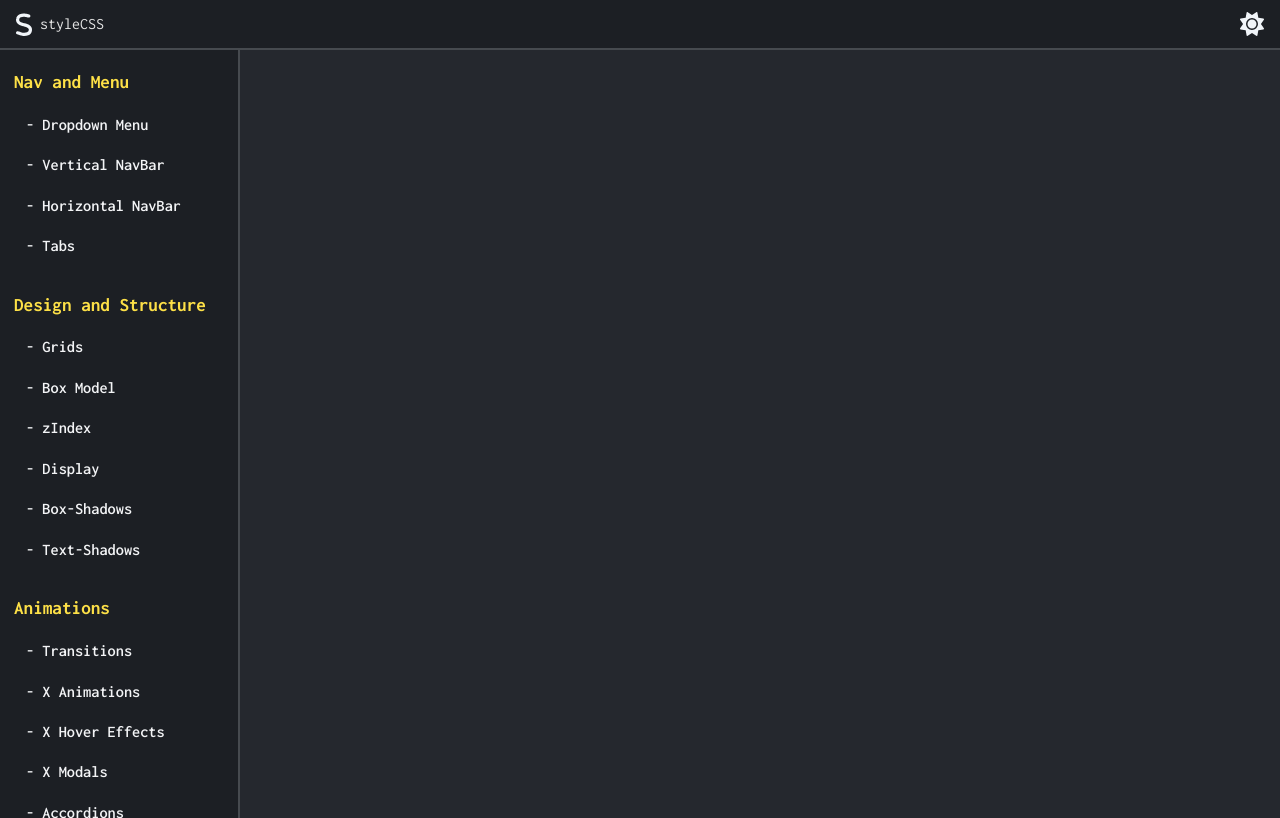
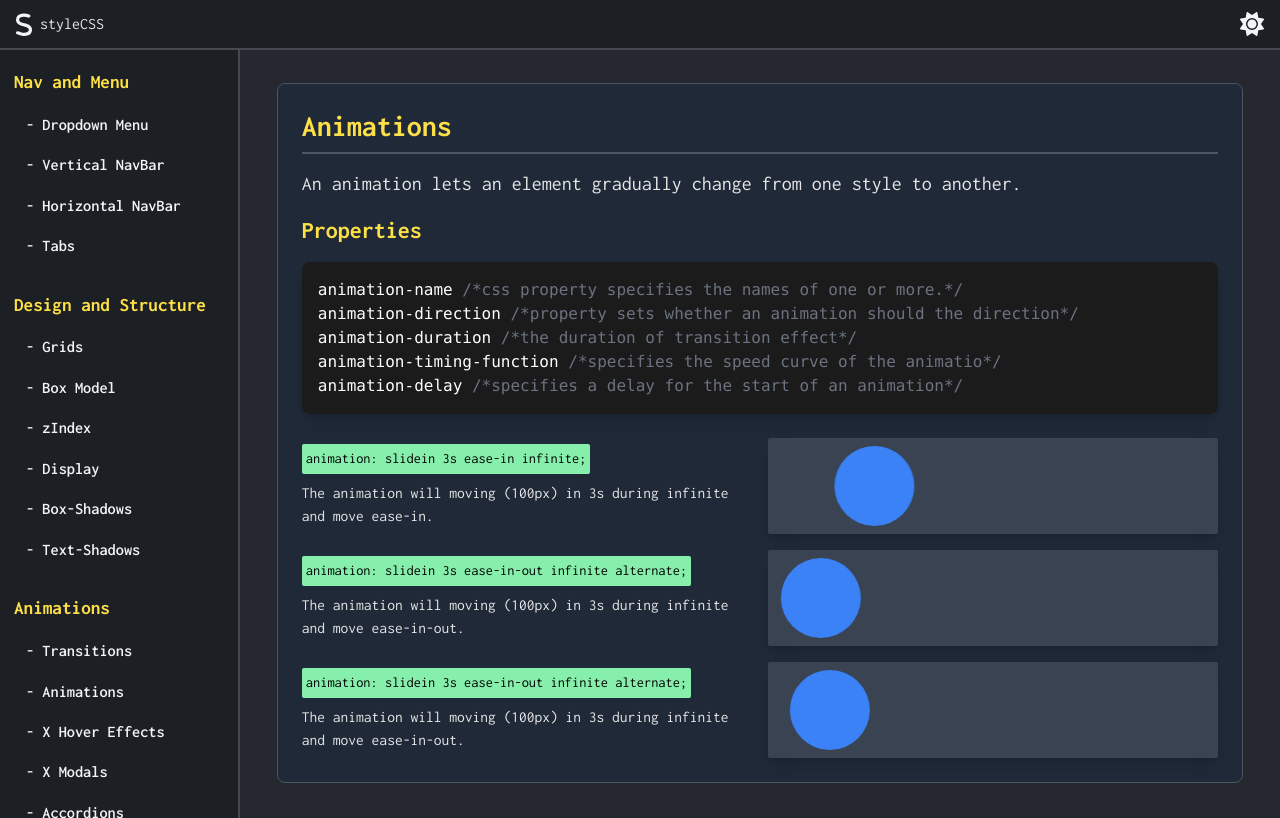
Before and after one commit to juancruzperalta/styleCSS, a React (Vite) app: page /animations in a window 1280 px wide. Built offline with nearby package versions, Linux system fonts and the light colour scheme; a web font is replaced by a local one.

Commit message:
Animations beta (06-02-2025)

```diff
--- a/src/SideBar.jsx
+++ b/src/SideBar.jsx
@@ -25,7 +25,7 @@ const categories = [
     title: "Animations",
     items: [
       { name: "Transitions", href: "/transitions" },
-      { name: "X Animations", href: "/animations" },
+      { name: "Animations", href: "/animations" },
       { name: "X Hover Effects", href: "/hover-effects" },
       { name: "X Modals", href: "/modals" },
       { name: "Accordions", href: "/accordions" },
--- a/src/index.css
+++ b/src/index.css
@@ -80,6 +80,19 @@ body {
   margin-bottom: 0;
   width: 100%;
 }
+@keyframes slidein {
+  0% {
+    transform: translateX(0%);
+  }
+  100% {
+    transform: translateX(100%);
+  }
+  0% {
+    transform: translateX(0%);
+  }
+}
+
+/* --- */
 @media (min-width: 480px) {
   .sidebar {
     width: 160px;
--- /dev/null
+++ b/src/pages/Animations.jsx
@@ -0,0 +1,106 @@
+export const Animations = () => {
+  return (
+    <section className="homeSection">
+      <div className="mb-8 border border-gray-600 rounded-lg p-6 bg-gray-800 w-full">
+        <h2 className="text-yellow-300 font-bold text-3xl mb-4 border-b-2 border-gray-600 pb-2 relative">
+          Animations
+        </h2>
+        <h4 className="text-xl">
+          {" "}
+          An animation lets an element gradually change from one style to
+          another.
+        </h4>
+        <h2 className="text-yellow-300 font-bold text-2xl mt-4 mb-4">
+          Properties
+        </h2>
+        <pre className="bg-[#1b1b1b] text-white p-4 rounded-lg shadow-lg overflow-x-auto">
+          <ul>
+            <li>
+              animation-name{" "}
+              <span className="text-gray-500">
+                /*css property specifies the names of one or more.*/
+              </span>
+            </li>
+            <li>
+              animation-direction{" "}
+              <span className="text-gray-500">
+                /*property sets whether an animation should the direction*/
+              </span>
+            </li>
+            <li>
+              animation-duration{" "}
+              <span className="text-gray-500">
+                /*the duration of transition effect*/
+              </span>
+            </li>
+            <li>
+              animation-timing-function{" "}
+              <span className="text-gray-500">
+                /*specifies the speed curve of the animatio*/
+              </span>
+            </li>
+            <li>
+              animation-delay{" "}
+              <span className="text-gray-500">
+                /*specifies a delay for the start of an animation*/
+              </span>
+            </li>
+          </ul>
+        </pre>
+        <article className="mt-6 grid grid-cols-[1fr,1fr] items-center justify-center w-full h-full p-0 m-0 gap-4 text-[0.9rem]">
+          <div className="flex flex-col  gap-2">
+            <span className="bg-green-300 text-black rounded-sm p-1 w-max">
+              animation: slidein 3s ease-in infinite;
+            </span>
+            <p className="text-[0.97rem]">
+              The animation will moving (100px) in 3s during infinite and move
+              ease-in.
+            </p>
+          </div>
+          <div className="bg-gray-600/60 rounded-sm p-2 shadow-lg">
+            <div
+              className="bg-blue-500 font-semibold p-1 flex items-center justify-center w-[80px] h-[80px] rounded-full "
+              style={{
+                animation: "slidein 3s ease-in infinite",
+              }}
+            ></div>
+          </div>
+          <div className="flex flex-col  gap-2">
+            <span className="bg-green-300 text-black rounded-sm p-1 w-max">
+              animation: slidein 3s ease-in-out infinite alternate;
+            </span>
+            <p className="text-[0.97rem]">
+              The animation will moving (100px) in 3s during infinite and move
+              ease-in-out.
+            </p>
+          </div>
+          <div className="bg-gray-600/60 rounded-sm p-2 shadow-lg">
+            <div
+              className="bg-blue-500 font-semibold p-1 flex items-center justify-center w-[80px] h-[80px] rounded-full "
+              style={{
+                animation: "slidein 3s ease-in-out infinite alternate",
+              }}
+            ></div>
+          </div>
+          <div className="flex flex-col  gap-2">
+            <span className="bg-green-300 text-black rounded-sm p-1 w-max">
+              animation: slidein 3s ease-in-out infinite alternate;
+            </span>
+            <p className="text-[0.97rem]">
+              The animation will moving (100px) in 3s during infinite and move
+              ease-in-out.
+            </p>
+          </div>
+          <div className="bg-gray-600/60 rounded-sm p-2 shadow-lg">
+            <div
+              className="bg-blue-500 font-semibold p-1 flex items-center justify-center w-[80px] h-[80px] rounded-full "
+              style={{
+                animation: "slidein 3s linear infinite alternate",
+              }}
+            ></div>
+          </div>
+        </article>
+      </div>
+    </section>
+  );
+};
--- a/src/routesConfig.jsx
+++ b/src/routesConfig.jsx
@@ -15,6 +15,7 @@ import { Display } from "./pages/Display.jsx";
 import { Transitions } from "./pages/Transitions.jsx";
 import { BoxShadows } from "./pages/BoxShadows.jsx";
 import { TextShadow } from "./pages/TextShadow.jsx";
+import { Animations } from "./pages/Animations.jsx";
 
 const routes = [
   { path: "/", element: <Home /> },
@@ -34,6 +35,7 @@ const routes = [
   { path: "/transitions", element: <Transitions /> },
   { path: "/box-shadows", element: <BoxShadows /> },
   { path: "/text-shadows", element: <TextShadow /> },
+  { path: "/animations", element: <Animations /> },
 ];
 
 export default routes;
```
